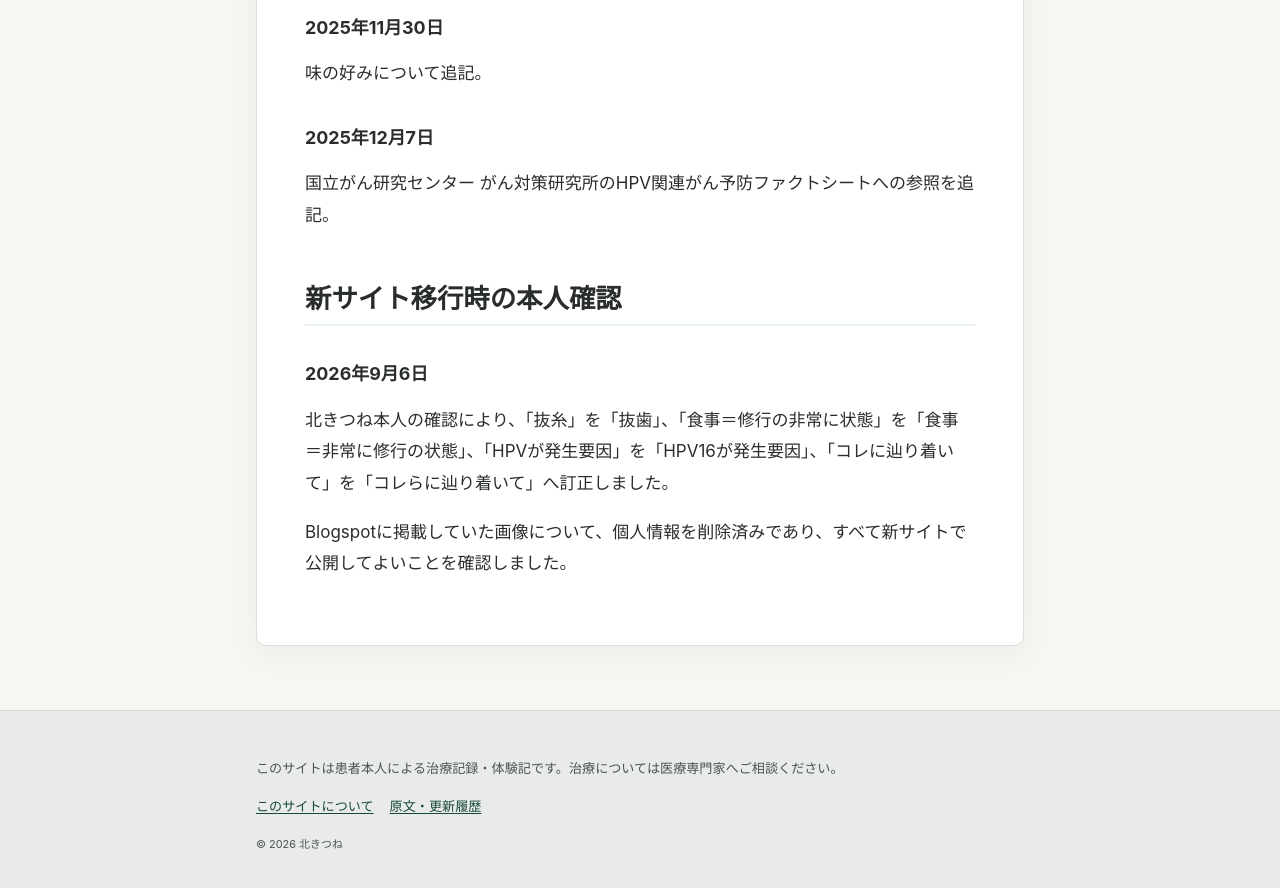
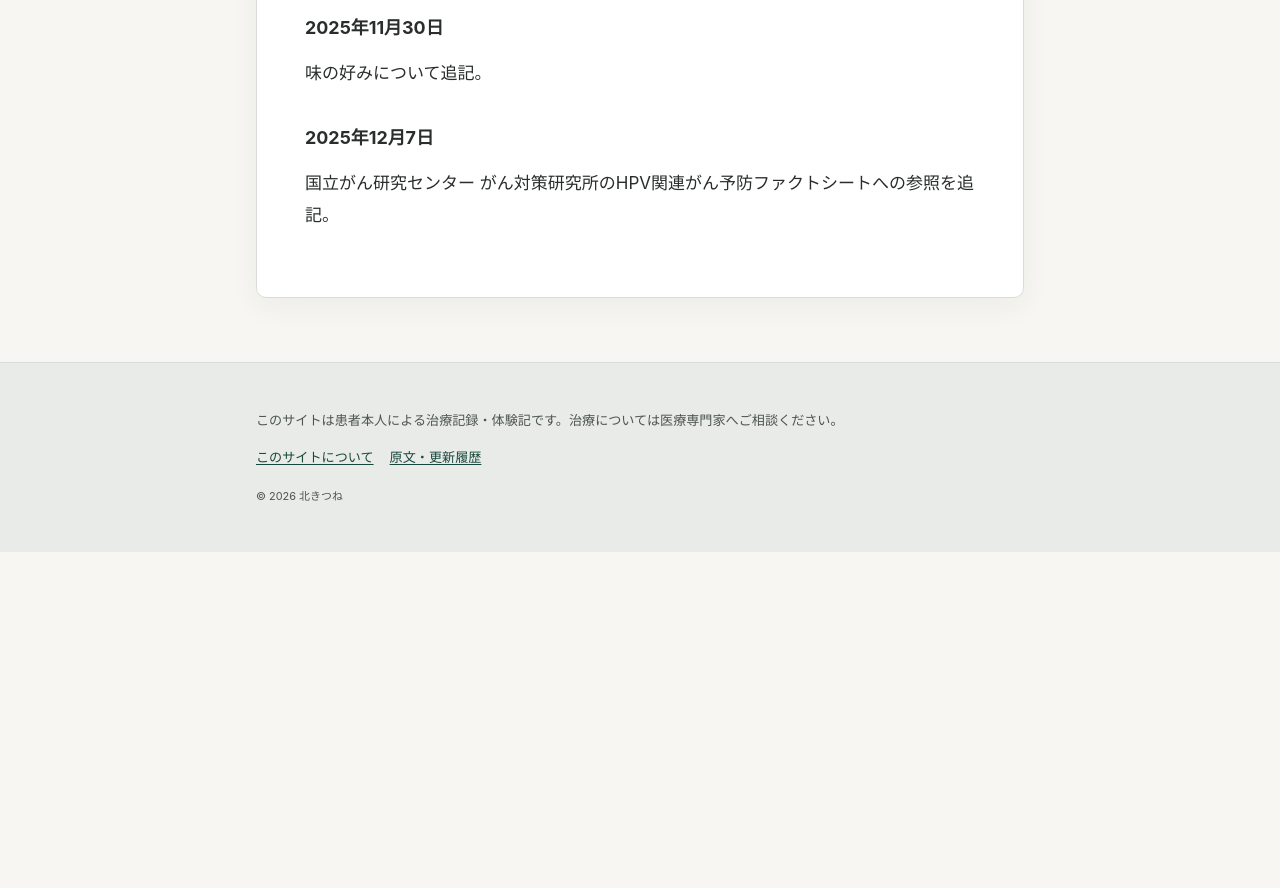
Before and after one commit to NorthFoxJp/cancer, a Jekyll site: the page built from source-and-update-history/index.md, in a window 1280 px wide and 900 px high, scrolled down 1728 px. Shown: the top 888 px of the window. Built offline with Jekyll 4.4.1, drawn with Linux system fonts in a browser that asks for light colours; after the commit the page ends 2280 px from its top, so only the background shows below that.

Commit message:
本人確認セクションを公開ページから削除

```diff
--- a/source-and-update-history/index.md
+++ b/source-and-update-history/index.md
@@ -48,11 +48,3 @@ permalink: /source-and-update-history/
 ### 2025年12月7日
 
 国立がん研究センター がん対策研究所のHPV関連がん予防ファクトシートへの参照を追記。
-
-## 新サイト移行時の本人確認
-
-### 2026年9月6日
-
-北きつね本人の確認により、「抜糸」を「抜歯」、「食事＝修行の非常に状態」を「食事＝非常に修行の状態」、「HPVが発生要因」を「HPV16が発生要因」、「コレに辿り着いて」を「コレらに辿り着いて」へ訂正しました。
-
-Blogspotに掲載していた画像について、個人情報を削除済みであり、すべて新サイトで公開してよいことを確認しました。
```
